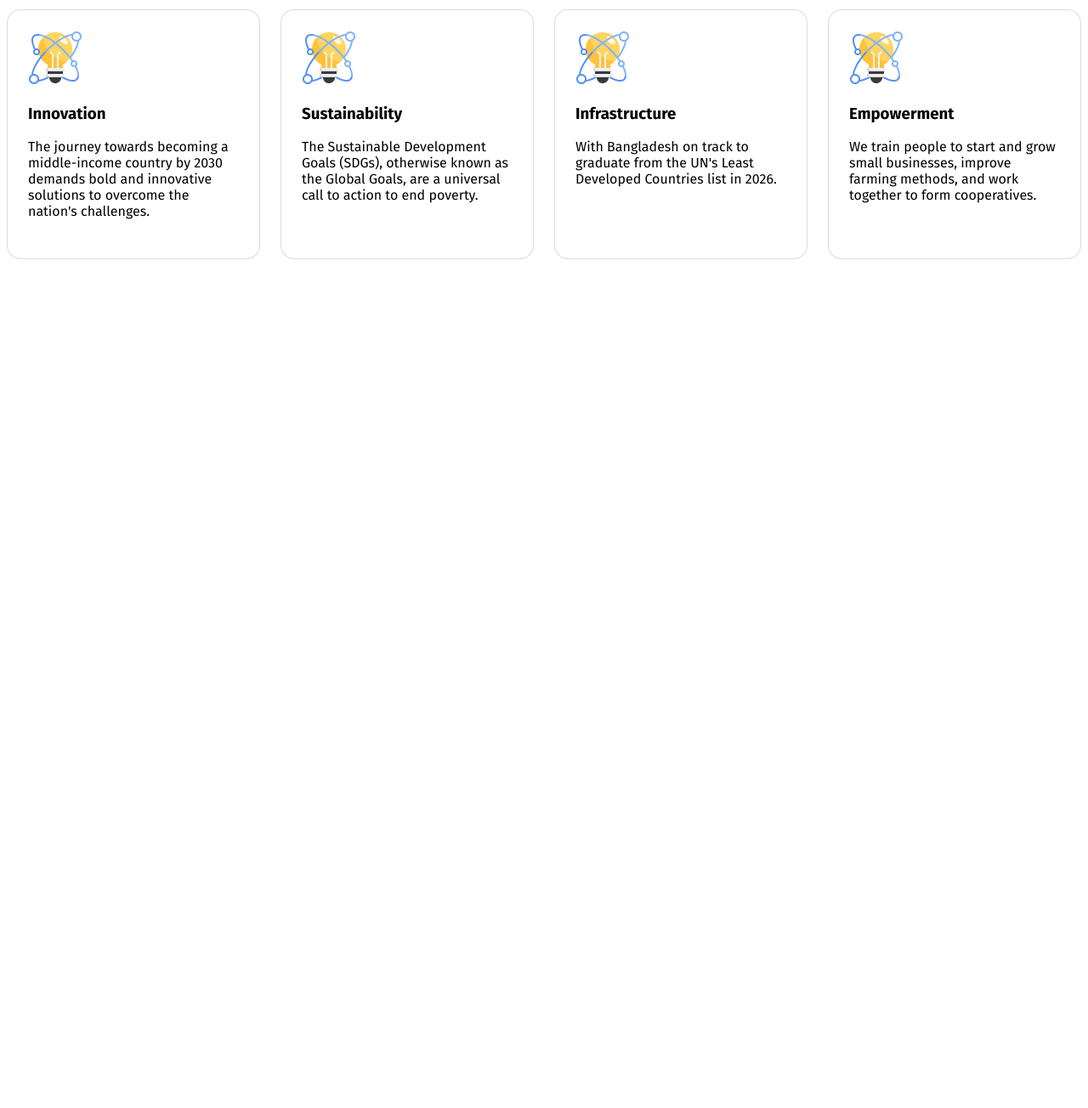
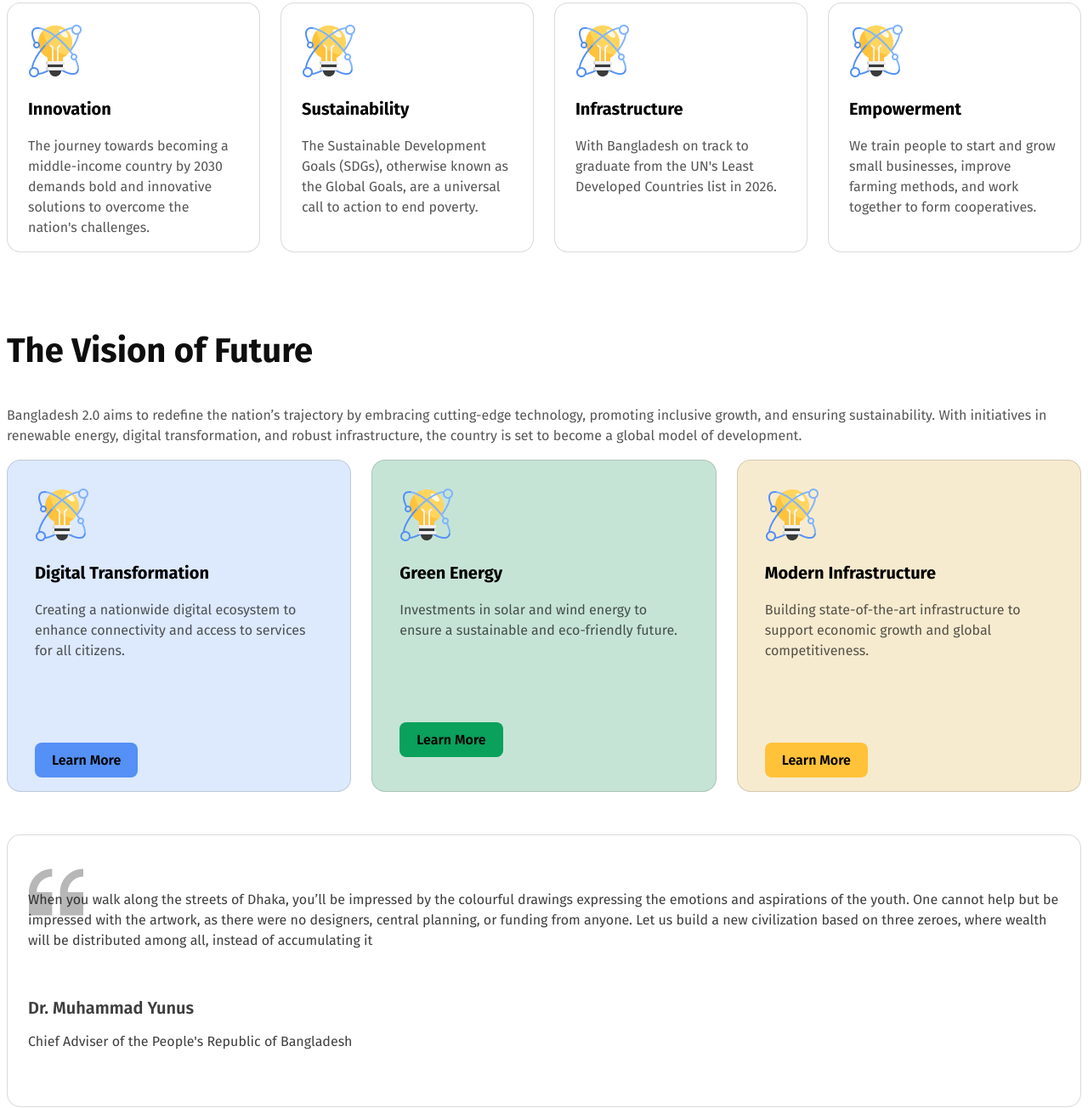
Before and after one commit to TRSourov/assignment-1, a plain HTML site: page index.html in a window 1280 px wide. Shown: the part 854-2158 px from the top of the page at 85% size. Before the commit the page ends 1159 px from the top, so only its background shows below. Drawn offline with Linux system fonts and the light colour scheme.

Commit message:
added future vision

```diff
--- a/index.html
+++ b/index.html
@@ -50,9 +50,39 @@
                     <p class="content-details">We train people to start and grow small businesses, improve farming methods, and work together to form cooperatives.</p>
                 </div>
             </div>
+        </div>
 
+        <div class="vision">
+            <h3 class="content-title">The Vision of Future</h3>
+            <p class="content-details">Bangladesh 2.0 aims to redefine the nation’s trajectory by embracing cutting-edge technology, promoting inclusive growth, and ensuring sustainability. With initiatives in renewable energy, digital transformation, and robust infrastructure, the country is set to become a global model of development.</p>
 
+            <div class="content-box2">
+                <div class="content2" style="background-color: #5490F533;">
+                    <img src="assets/card-icon.png" alt="">
+                    <h3>Digital Transformation</h3>
+                    <p class="content-details">Creating a nationwide digital ecosystem to enhance connectivity and access to services for all citizens.</p>
+                    <button id="btn1">Learn More</button>
+                </div>
+                <div class="content2" style="background-color: #C6E4D6;">
+                    <img src="assets/card-icon.png" alt="">
+                    <h3>Green Energy</h3>
+                    <p class="content-details">Investments in solar and wind energy to ensure a sustainable and eco-friendly future.</p>
+                    <button id="btn2">Learn More</button>
+                </div>
+                <div class="content2" style="background-color: #F7EBCF;">
+                    <img src="assets/card-icon.png" alt="">
+                    <h3>Modern Infrastructure</h3>
+                    <p class="content-details">Building state-of-the-art infrastructure to support economic growth and global competitiveness.</p>
+                    <button id="btn3">Learn More</button>
+                </div>
+            </div>
+            <div class="speech">
 
+                <p>When you walk along the streets of Dhaka, you’ll be impressed by the colourful drawings expressing the emotions and aspirations of the youth. One cannot help but be impressed with the artwork, as there were no designers, central planning, or funding from anyone. Let us build a new civilization based on three zeroes, where wealth will be distributed among all, instead of accumulating it</p>
+                <br>
+                <h3>Dr. Muhammad Yunus</h3>
+                <p>Chief Adviser of the People's Republic of Bangladesh</p>
+            </div>
         </div>
     </main>
 
--- a/style/style.css
+++ b/style/style.css
@@ -25,8 +25,10 @@
 
 /* header design */
 .navigation{
+    max-width: 1380px;
     align-items: center;
-    padding: 24px 260px;
+    margin: 0px auto;
+    /* padding: 24px 260px; */
     display: flex;
     justify-content: space-between;
 }
@@ -84,7 +86,7 @@ nav button{
 .pillars{
     max-width: 1380px;
     max-height: 324px;
-    margin: 0px auto;
+    margin: 80px auto;
 }
 .content-box{
     display: flex;
@@ -99,3 +101,92 @@ nav button{
     border-radius: 16px;
     background: rgb(255, 255, 255);
 }
+.content h3{
+    font-size: 20px;
+}
+.content-details{
+    color: rgba(14, 14, 14, 0.7);
+    font-size: 16px;
+    font-weight: 400;
+    line-height: 24px;
+    text-align: left;
+}
+.vision{
+    max-width: 1380px;
+    max-height: 765px;
+    margin: 150px auto;
+}
+.content-box2{
+    display: flex;
+    gap: 24px;
+}
+.content2{
+
+    width: 410.67px;
+    height: 325px;
+    padding: 32px;
+    border-radius: 16px;
+    border: 1px solid rgba(14, 14, 14, 0.15);
+}
+.content2 h3{
+    font-size: 20px;
+}
+#btn1{
+    background-color: #5490F5;
+    border-radius: 8px;
+    font-size: 16px;
+    font-weight: 600;
+    line-height: 19px;
+    padding: 11px 20px;
+    border: none;
+    position: relative;
+    top: 80px;
+
+}
+#btn2{
+    background-color: #09A15C;
+    border-radius: 8px;
+    font-size: 16px;
+    font-weight: 600;
+    line-height: 19px;
+    padding: 11px 20px;
+    border: none;
+    position: relative;
+    top: 80px;
+}
+#btn3{
+    background-color: #FFC239;
+    border-radius: 8px;
+    font-size: 16px;
+    font-weight: 600;
+    line-height: 19px;
+    padding: 11px 20px;
+    border: none;
+    position: relative;
+    top: 80px;
+}
+.speech{
+    margin: 50px auto;
+    border: 1px solid rgba(14, 14, 14, 0.15);
+    background-color: white;
+    border-radius: 16px;
+    padding: 48px 24px;
+    width: 1280;
+    background-image:url(../assets/quote-bg.png);
+    background-repeat: no-repeat;
+    background-position: bottom 220px left 25px;
+}
+.speech p{
+    color: rgba(14, 14, 14, 0.8);
+    font-size: 16px;
+    font-weight: 400;
+    line-height: 24px;
+}
+.speech h3{
+    color: rgba(14, 14, 14, 0.8);
+    font-size: 20px;
+    font-weight: 600;
+    line-height: 24px;
+    text-align: left;
+    margin-bottom: 0px;
+}
```
